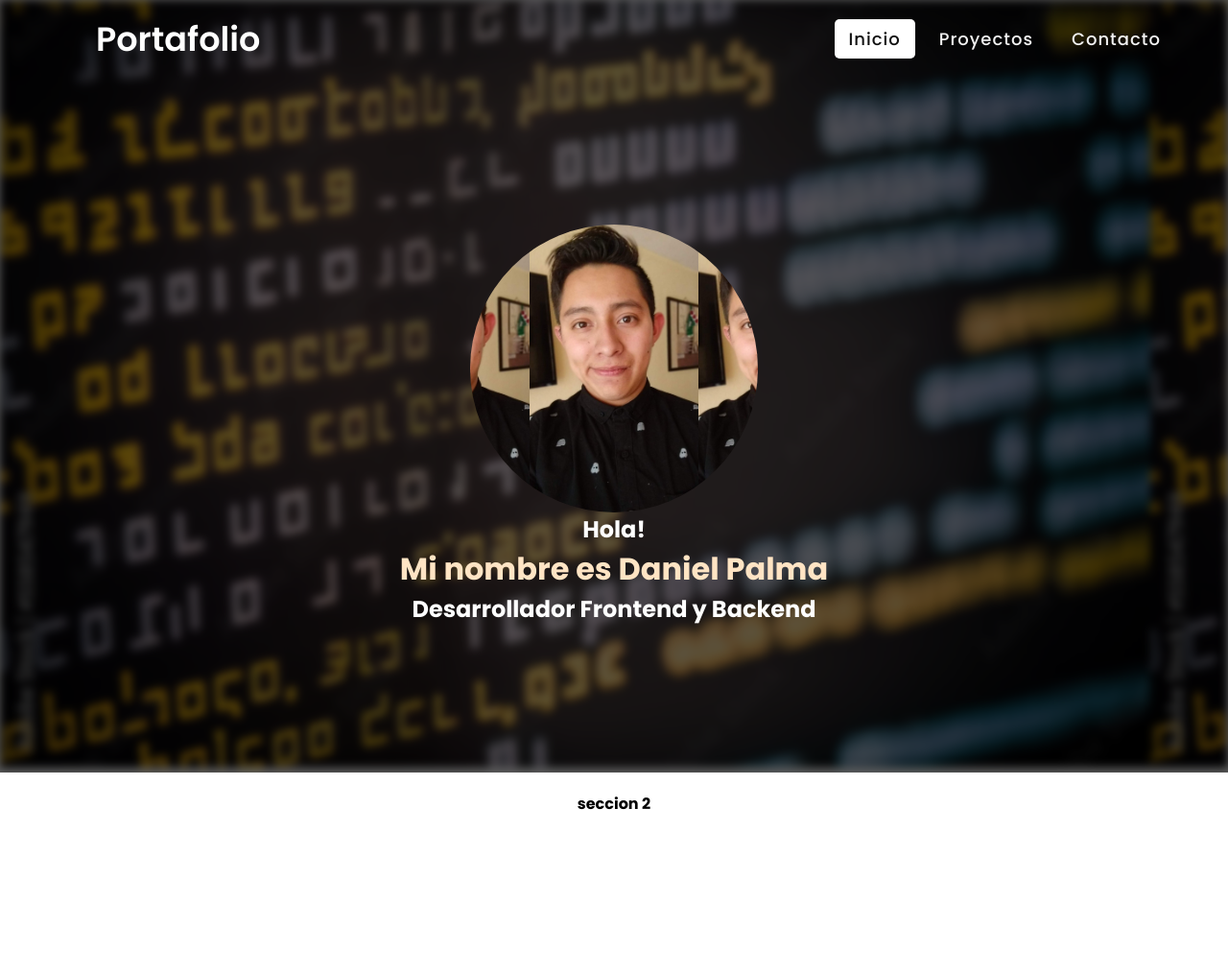
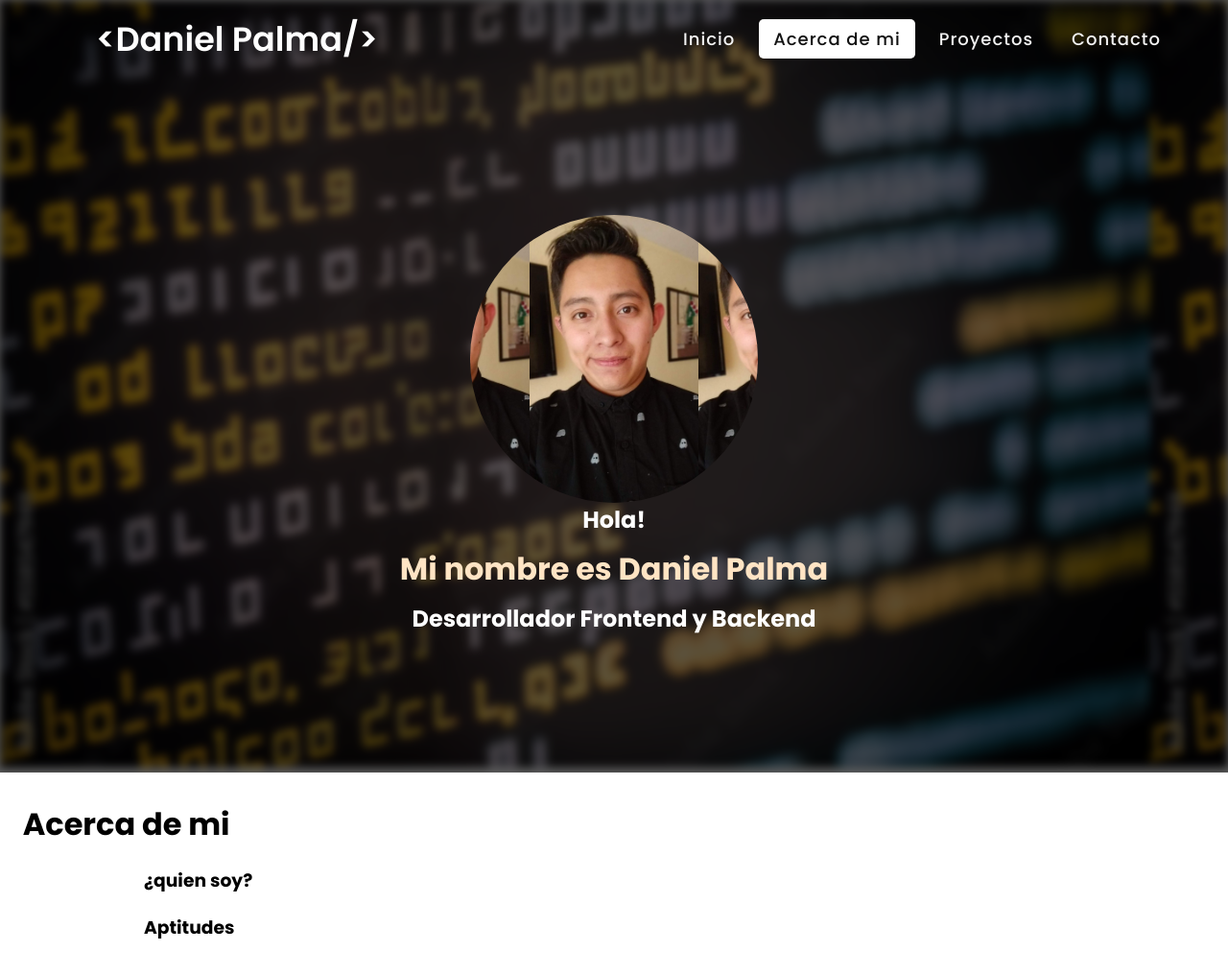
Before and after one commit to PalminUuU/portafolio-react, a React (Create React App) app: page / in a window 1280 px wide. Shown: the top 1016 px of the page at 96% size. Built offline with nearby package versions, Linux system fonts and the light colour scheme.

Commit message:
estructura seccion2

```diff
--- a/src/assets/css/general.css
+++ b/src/assets/css/general.css
@@ -69,9 +69,32 @@ body{
   z-index: 0; /* Coloca la foto por encima del fondo desenfocado */
 }
 
-#seccion2 {
+#seccion_acerca {
   text-align: center;
   padding: 20px 0; /* Agrega espacio alrededor del h4 */
   background-color: white; /* Fondo blanco para la segunda sección */
   min-height: calc(100vh - 200px); /* Altura mínima para que se vea la sección en blanco al hacer scroll */
 }
+
+#seccion_acerca {
+  display: flex;
+  flex-direction: column;
+  align-items: flex-start;
+  /* Otros estilos necesarios para tu diseño */
+}
+
+.header-container {
+  display: flex;
+  flex-direction: column;
+  align-items: flex-start;
+  /* Agregar espacio a los lados */
+  margin-left: 150px;
+  /* Otros estilos necesarios para el contenedor */
+}
+
+h1, h3 {
+  margin: 0;
+  /* Agregar un poco de espacio superior e inferior */
+  margin-top: 10px;
+  margin-bottom: 10px;
+}
--- a/src/components/NavBar.jsx
+++ b/src/components/NavBar.jsx
@@ -2,36 +2,23 @@ import React, { useEffect } from "react";
 import $ from "jquery"; // Importa jQuery
 import "../assets/css/nav.css";
 
+function no_check(){
+  $("#click").prop("checked", false);
+}
+
 export default function NavBar() {
-  useEffect(() => {
-    $(window).on("scroll", () => {
-      const navbar = $("nav");
-      const content = $(".content");
-      const scrollY = $(window).scrollTop();
-
-      if (navbar && content) {
-        if (scrollY > 80) {
-          navbar.css("position", "fixed");
-          content.css("marginTop", "80px"); // Ajusta el margen superior según la altura del navbar
-        } else {
-          navbar.css("position", "relative");
-          content.css("marginTop", "0");
-        }
-      }
-    });
-  }, []);
-
   return (
     <nav>
-      <div className="logo">Portafolio</div>
+     <div className="logo">{"<Daniel Palma/>"}</div>
       <input type="checkbox" id="click"/>
       <label htmlFor="click" className="menu-btn">
         <i className="fas fa-bars"></i>
       </label>
       <ul>
-        <li><a className="active" href="#">Inicio</a></li>
-        <li><a href="#">Proyectos</a></li>
-        <li><a href="#">Contacto</a></li>
+        <li><a id="nav_incio" className="active" href="#seccion_incio" onClick={no_check}>Inicio</a></li>
+        <li><a id ="nav_acerca" href="#seccion_acerca" onClick={no_check}>Acerca de mi</a></li>
+        <li><a id ="nav_proyecto" href="#">Proyectos</a></li>
+        <li><a id="nav_contacto" href="#">Contacto</a></li>
       </ul>
     </nav>
   )
--- a/src/pages/HomePage.jsx
+++ b/src/pages/HomePage.jsx
@@ -4,13 +4,70 @@ import NavBar from "../components/NavBar";
 import "../assets/css/general.css";
 
 function HomePage(props) {
+  useEffect(() => {
+    $(window).on("scroll", () => {
+      const visibleDivs = [];
+
+      // Obtener todos los elementos DIV que son visibles
+      $("div[id^='seccion_']").each(function() {
+        if (esVisible(this)) {
+          visibleDivs.push(this.id);
+        }
+      });
+      $.each(visibleDivs, function (key, val) {
+       if (val == "seccion_acerca"){
+        $("#nav_incio").removeClass("active")
+        $("#nav_acerca").addClass("active")
+       }if (val == "seccion_incio"){
+        $("#nav_incio").addClass("active")
+        $("#nav_acerca").removeClass("active")
+       }
+      })
+       // IDs de los divs visibles
+    });
+
+    $(window).on("scroll", () => {
+      const navbar = $("nav");
+      const content = $(".content");
+      const scrollY = $(window).scrollTop();
+
+      if (navbar && content) {
+        if (scrollY > 80) {
+          navbar.css("position", "fixed");
+          content.css("marginTop", "80px"); // Ajusta el margen superior según la altura del navbar
+        } else {
+          navbar.css("position", "relative");
+          content.css("marginTop", "0");
+        }
+      }
+    });
+
+    $("a[href^='#']").on("click", function(event) {
+      event.preventDefault();
+
+      const target = $(this.getAttribute("href"));
+      if (target.length) {
+        $("html, body").stop().animate({
+          scrollTop: target.offset().top
+        }, 1000); // Duración de la animación en milisegundos
+      }
+    });
+  }, []);
+
+  const esVisible = (elemento) => {
+    const rect = elemento.getBoundingClientRect();
+    return (
+      rect.top >= 0 &&
+      rect.bottom <= (window.innerHeight || document.documentElement.clientHeight)
+    );
+  };
   return (
     <div className="Inicio">
-      <NavBar />
+      <NavBar/>
       <div>
         <div>
           <div className="color-des">
-            <div className="blur-background"></div>
+            <div id="seccion_incio" className="blur-background"></div>
             <div className="div_principal content-container">
               <div className="profile-picture"></div>
               <h2>Hola!</h2>
@@ -22,9 +79,16 @@ function HomePage(props) {
           </div>
         </div>
 
-        <div id="seccion2">
-          <h4>seccion 2</h4>
-        </div>
+        <div id="seccion_acerca">
+  <div>
+  <h1>Acerca de mi</h1>
+    <div className="header-container">
+      <h3>¿quien soy?</h3>
+      <h3>Aptitudes</h3>
+    </div>
+
+  </div>
+</div>
       </div>
     </div>
   );
```
